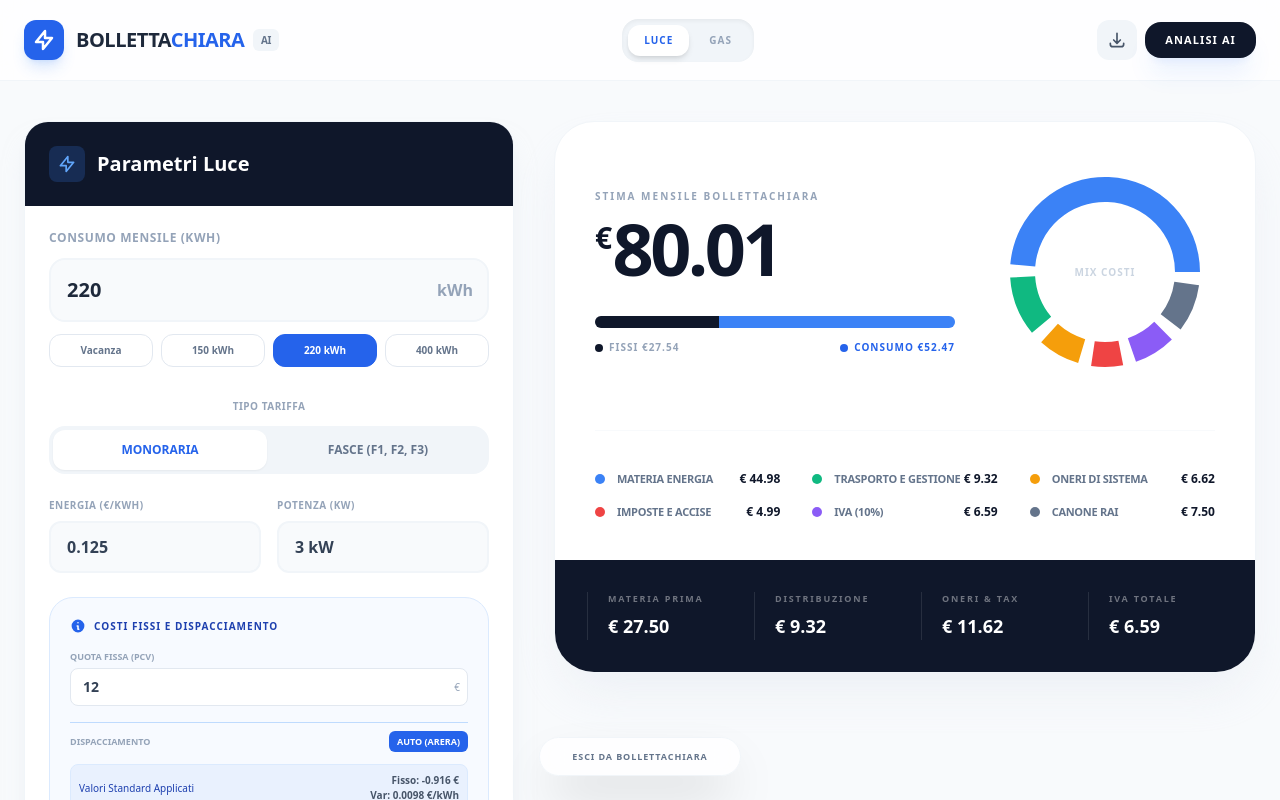
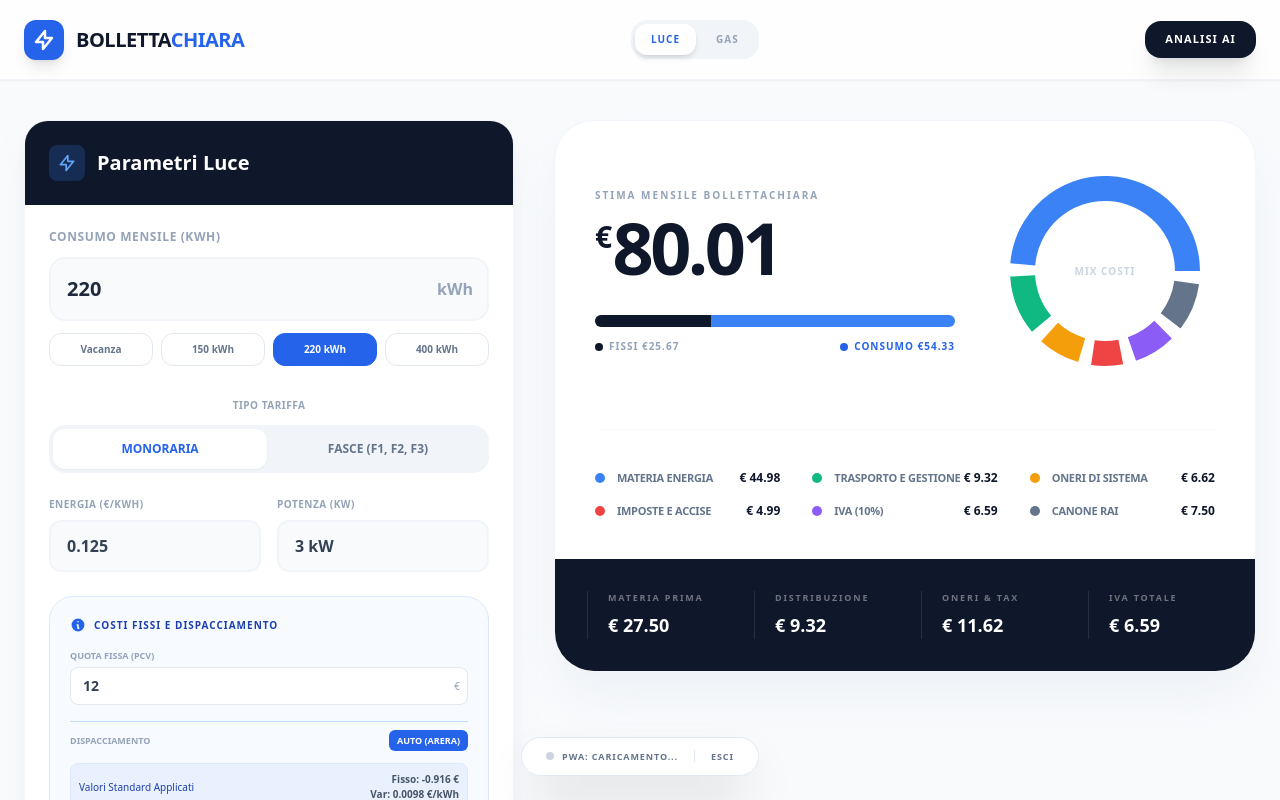
Before and after one commit to saxumb/Bolletta-Chiara-AI, a React (Vite) app: page / in a window 1280 px wide. Shown: the top 800 px of the page. Built offline with nearby package versions, Linux system fonts and the light colour scheme.

Commit message:
Add files via upload

```diff
--- a/App.tsx
+++ b/App.tsx
@@ -14,20 +14,23 @@
   const [advice, setAdvice] = useState<string | null>(null);
   const [loadingAdvice, setLoadingAdvice] = useState(false);
   const [isExitModalOpen, setIsExitModalOpen] = useState(false);
+  const [pwaActive, setPwaActive] = useState(false);
 
-  // Ottimizzazione per App Nativa: Gestione StatusBar e Colori
+  // Verifica se il Service Worker è attivo (per feedback utente)
+  useEffect(() => {
+    if ('serviceWorker' in navigator) {
+      navigator.serviceWorker.ready.then(() => setPwaActive(true));
+    }
+  }, []);
+
   useEffect(() => {
     const updateStatusBar = async () => {
       try {
-        // Tentiamo di importare Capacitor solo se siamo in ambiente mobile
         const { StatusBar } = await import('@capacitor/status-bar');
         const { Style } = await import('@capacitor/status-bar');
-
         await StatusBar.setBackgroundColor({ color: mode === 'luce' ? '#0f172a' : '#431407' });
         await StatusBar.setStyle({ style: Style.Dark });
-      } catch (e) {
-        // Ignora se non siamo su un device reale o plugin non presente
-      }
+      } catch (e) {}
     };
     updateStatusBar();
   }, [mode]);
@@ -40,20 +43,11 @@
         sessionStorage.setItem('exit_modal_shown', 'true');
       }
     };
-
-    const handleMouseLeave = (e: MouseEvent) => {
-      if (e.clientY <= 10) showModal();
-    };
-
+    const handleMouseLeave = (e: MouseEvent) => { if (e.clientY <= 10) showModal(); };
     window.history.pushState({ noBackExits: true }, '');
-    const handlePopState = () => {
-      showModal();
-      window.history.pushState({ noBackExits: true }, '');
-    };
-
+    const handlePopState = () => { showModal(); window.history.pushState({ noBackExits: true }, ''); };
     document.addEventListener('mouseleave', handleMouseLeave);
     window.addEventListener('popstate', handlePopState);
-
     return () => {
       document.removeEventListener('mouseleave', handleMouseLeave);
       window.removeEventListener('popstate', handlePopState);
@@ -67,66 +61,46 @@
 
   const results = useMemo((): BillBreakdown => {
     const n = (val: number | '') => val === '' ? 0 : val;
-
     if (mode === 'luce') {
       const monthlyKwh = n(inputs.monthlyKwh);
       let energyPrice = 0;
       if (inputs.isMultioraria) {
-        const p1 = n(inputs.energyPriceF1);
-        const p2 = n(inputs.energyPriceF2);
-        const p3 = n(inputs.energyPriceF3);
-        const f1 = inputs.percContentF1 / 100;
-        const f2 = inputs.percContentF2 / 100;
-        const f3 = inputs.percContentF3 / 100;
-        energyPrice = (p1 * f1) + (p2 * f2) + (p3 * f3);
+        energyPrice = (n(inputs.energyPriceF1) * (inputs.percContentF1/100)) +
+                      (n(inputs.energyPriceF2) * (inputs.percContentF2/100)) +
+                      (n(inputs.energyPriceF3) * (inputs.percContentF3/100));
       } else {
         energyPrice = n(inputs.energyPrice);
       }
-
       const pcvFixed = n(inputs.pcvFixed);
       const kwhWithLosses = monthlyKwh * (1 + RATES.gridLossFactor);
       const dispFixedVal = inputs.autoDispatching ? ARERA_DISPATCHING.fixed : n(inputs.dispatchingFixed);
       const dispVarVal = inputs.autoDispatching ? ARERA_DISPATCHING.variable : n(inputs.dispatchingVar);
-
       const qe = monthlyKwh * energyPrice;
       const perdite = (monthlyKwh * RATES.gridLossFactor) * energyPrice;
       const qf = pcvFixed;
       const dispReal = dispFixedVal + (kwhWithLosses * dispVarVal);
       const mercCapReal = kwhWithLosses * (n(inputs.capacityMarketVar) || 0.005);
       const materiaEnergiaTotal = qe + perdite + qf + dispReal + mercCapReal;
-
       const transportQf = RATES.transportFixed;
       const transportQp = RATES.transportPower * inputs.powerKw;
       const transportQe = RATES.transportVariable * monthlyKwh;
       const uc3 = RATES.uc3Rate * monthlyKwh;
       const uc6 = (RATES.uc6FixedRate * inputs.powerKw) + (RATES.uc6VarRate * monthlyKwh);
       const trasportoGestioneTotal = transportQf + transportQp + transportQe + uc3 + uc6;
-
       const asos = RATES.asosRate * monthlyKwh;
       const arim = RATES.arimRate * monthlyKwh;
       const systemFixed = inputs.isResident ? 0 : RATES.systemFixedNonResident;
       const oneriSistema = asos + arim + systemFixed;
-
       const imposte = monthlyKwh * RATES.exciseRate;
       const imponibile = materiaEnergiaTotal + trasportoGestioneTotal + oneriSistema + imposte;
       const iva = imponibile * RATES.ivaRate;
       const canoneRai = inputs.includeCanoneRai ? RATES.canoneRaiMonthly : 0;
-
-      const fixedBase = qf + dispFixedVal + transportQf + transportQp + (RATES.uc6FixedRate * inputs.powerKw) + systemFixed;
-      const fixedIVA = fixedBase * RATES.ivaRate;
-      const fixedTotal = fixedBase + fixedIVA + canoneRai;
-
       const total = imponibile + iva + canoneRai;
-      const variableTotal = total - fixedTotal;
-
       return {
         materiaEnergia: { quotaEnergia: qe, perditeRete: perdite, quotaFissa: qf, dispacciamento: dispReal, mercatoCapacita: mercCapReal, total: materiaEnergiaTotal },
         trasportoGestione: { quotaFissa: transportQf, quotaPotenza: transportQp, quotaEnergia: transportQe, oneriAggiuntivi: uc3 + uc6, total: trasportoGestioneTotal },
-        oneriSistema,
-        imposte,
-        iva,
-        canoneRai,
-        summary: { fixedTotal, variableTotal },
+        oneriSistema, imposte, iva, canoneRai,
+        summary: { fixedTotal: qf + dispFixedVal + transportQf + transportQp + canoneRai, variableTotal: total - (qf + dispFixedVal + transportQf + transportQp + canoneRai) },
         total
       };
     } else {
@@ -135,7 +109,6 @@
       const qvdFixed = n(inputs.qvdFixed);
       const gasTransportFixed = inputs.autoGasTransport ? GAS_RATES.avgTransportFixed : n(inputs.gasTransportFixed);
       const gasTransportVar = inputs.autoGasTransport ? GAS_RATES.avgTransportVar : n(inputs.gasTransportVar);
-
       const qGas = monthlySmc * gasPrice;
       const materiaTotal = qGas + qvdFixed;
       const transpFixed = gasTransportFixed;
@@ -145,19 +118,12 @@
       const imponibile = materiaTotal + trasportoTotal + accise;
       const ivaRate = monthlySmc < 40 ? GAS_RATES.ivaLow : GAS_RATES.ivaStandard;
       const iva = imponibile * ivaRate;
-
-      const fixedBase = qvdFixed + transpFixed;
-      const fixedTotal = fixedBase + (fixedBase * ivaRate);
       const total = imponibile + iva;
-
       return {
         materiaEnergia: { quotaEnergia: qGas, perditeRete: 0, quotaFissa: qvdFixed, dispacciamento: 0, mercatoCapacita: 0, total: materiaTotal },
         trasportoGestione: { quotaFissa: transpFixed, quotaPotenza: 0, quotaEnergia: transpVar, oneriAggiuntivi: 0, total: trasportoTotal },
-        oneriSistema: 0,
-        imposte: accise,
-        iva,
-        canoneRai: 0,
-        summary: { fixedTotal, variableTotal: total - fixedTotal },
+        oneriSistema: 0, imposte: accise, iva, canoneRai: 0,
+        summary: { fixedTotal: qvdFixed + transpFixed, variableTotal: total - (qvdFixed + transpFixed) },
         total
       };
     }
@@ -173,76 +139,31 @@
     }
   };
 
-  const exportReport = () => {
-    const isLuce = mode === 'luce';
-    const content = `
-BOLLETTA CHIARA AI - REPORT SIMULAZIONE ${isLuce ? 'LUCE' : 'GAS'}
---------------------------------------------------
-Consumo: ${isLuce ? inputs.monthlyKwh : inputs.monthlySmc} ${isLuce ? 'kWh' : 'Smc'}
-Costo Totale Stimato: € ${results.total.toFixed(2)}
-
-DETTAGLIO COSTI:
-- Materia ${isLuce ? 'Energia' : 'Gas'}: € ${results.materiaEnergia.total.toFixed(2)}
-- Trasporto e Gestione: € ${results.trasportoGestione.total.toFixed(2)}
-- Oneri di Sistema: € ${results.oneriSistema.toFixed(2)}
-- Imposte e Accise: € ${results.imposte.toFixed(2)}
-- IVA: € ${results.iva.toFixed(2)}
-${results.canoneRai > 0 ? `- Canone RAI: € ${results.canoneRai.toFixed(2)}` : ''}
-
-RIEPILOGO:
-- Quota Fissa (indipendente dai consumi): € ${results.summary.fixedTotal.toFixed(2)}
-- Quota Variabile (legata ai consumi): € ${results.summary.variableTotal.toFixed(2)}
---------------------------------------------------
-Generato da BollettaChiara AI il ${new Date().toLocaleDateString('it-IT')}
-    `;
-    const blob = new Blob([content], { type: 'text/plain' });
-    const url = URL.createObjectURL(blob);
-    const link = document.createElement('a');
-    link.href = url;
-    link.download = `BollettaChiara_AI_Report_${isLuce ? 'Luce' : 'Gas'}.txt`;
-    link.click();
-    URL.revokeObjectURL(url);
-  };
-
   const isLuce = mode === 'luce';
-  const textPrimary = isLuce ? 'text-blue-600' : 'text-orange-600';
 
   return (
-    <div className="min-h-screen bg-slate-50 text-slate-900 pb-20 selection:bg-blue-100 font-sans safe-top safe-bottom">
+    <div className="min-h-screen bg-slate-50 text-slate-900 pb-24 font-sans safe-top safe-bottom">
       <ExitModal isOpen={isExitModalOpen} onClose={() => setIsExitModalOpen(false)} isLuce={isLuce} />
 
-      <nav className="sticky top-0 z-50 bg-white/80 backdrop-blur-xl border-b border-slate-100 transition-all duration-300">
-        <div className="container mx-auto px-4 sm:px-6 h-20 flex items-center justify-between max-w-7xl">
+      <nav className="sticky top-0 z-50 bg-white/80 backdrop-blur-xl border-b border-slate-100 h-20 flex items-center shadow-sm">
+        <div className="container mx-auto px-6 flex items-center justify-between max-w-7xl">
           <div className="flex items-center gap-3">
-            <div className={`w-10 h-10 rounded-xl flex items-center justify-center shadow-lg transition-transform hover:rotate-6 ${isLuce ? 'bg-blue-600 shadow-blue-500/20' : 'bg-orange-600 shadow-orange-500/20'}`}>
+            <div className={`w-10 h-10 rounded-xl flex items-center justify-center shadow-lg ${isLuce ? 'bg-blue-600' : 'bg-orange-600'}`}>
                <svg xmlns="http://www.w3.org/2000/svg" className="h-6 w-6 text-white" fill="none" viewBox="0 0 24 24" stroke="currentColor">
                   <path strokeLinecap="round" strokeLinejoin="round" strokeWidth={2.5} d={isLuce ? "M13 10V3L4 14h7v7l9-11h-7z" : "M17.657 18.657A8 8 0 016.343 7.343S7 9 9 10c0-2 .5-5 2.986-7C14 5 16.09 5.777 17.656 7.343A7.975 7.975 0 0120 13a7.975 7.975 0 01-2.343 5.657z"} />
                </svg>
             </div>
-            <div className="hidden sm:block">
-              <h1 className="text-xl font-black tracking-tight text-slate-800">BOLLETTA<span className={textPrimary}>CHIARA</span> <span className="text-[10px] bg-slate-100 px-2 py-1 rounded-md text-slate-500 align-top ml-1">AI</span></h1>
-            </div>
+            <h1 className="text-xl font-black tracking-tight hidden sm:block">BOLLETTA<span className={isLuce ? 'text-blue-600' : 'text-orange-600'}>CHIARA</span></h1>
           </div>
 
-          <div className="bg-slate-100 p-1.5 rounded-2xl flex items-center gap-1 shadow-inner">
+          <div className="bg-slate-100 p-1 rounded-2xl flex gap-1">
             <button onClick={() => handleModeChange('luce')} className={`px-4 py-2 rounded-xl text-[10px] font-black tracking-widest transition-all ${isLuce ? 'bg-white text-blue-600 shadow-md' : 'text-slate-400'}`}>LUCE</button>
             <button onClick={() => handleModeChange('gas')} className={`px-4 py-2 rounded-xl text-[10px] font-black tracking-widest transition-all ${!isLuce ? 'bg-white text-orange-600 shadow-md' : 'text-slate-400'}`}>GAS</button>
           </div>
 
-          <div className="flex items-center gap-2">
-              <button
-                onClick={exportReport}
-                className="hidden md:flex items-center justify-center p-2.5 bg-slate-100 text-slate-600 rounded-xl hover:bg-slate-200 transition-all active:scale-90"
-                title="Esporta Report"
-              >
-                <svg xmlns="http://www.w3.org/2000/svg" className="h-5 w-5" fill="none" viewBox="0 0 24 24" stroke="currentColor">
-                  <path strokeLinecap="round" strokeLinejoin="round" strokeWidth={2} d="M4 16v1a3 3 0 003 3h10a3 3 0 003-3v-1m-4-4l-4 4m0 0l-4-4m4 4V4" />
-                </svg>
-              </button>
-              <button onClick={fetchAdvice} disabled={loadingAdvice} className={`flex items-center gap-2 text-white px-5 py-2.5 rounded-2xl font-black text-[11px] uppercase tracking-widest transition-all shadow-xl active:scale-95 disabled:opacity-50 ${isLuce ? 'bg-slate-900 shadow-blue-500/10' : 'bg-orange-950 shadow-orange-500/10'}`}>
-                {loadingAdvice ? <div className="w-4 h-4 border-2 border-white/20 border-t-white rounded-full animate-spin"></div> : "Analisi AI"}
-              </button>
-          </div>
+          <button onClick={fetchAdvice} disabled={loadingAdvice} className={`flex items-center gap-2 text-white px-5 py-2.5 rounded-2xl font-black text-[11px] uppercase tracking-widest transition-all shadow-xl active:scale-95 disabled:opacity-50 ${isLuce ? 'bg-slate-900' : 'bg-orange-950'}`}>
+            {loadingAdvice ? "Analisi..." : "Analisi AI"}
+          </button>
         </div>
       </nav>
 
@@ -252,38 +173,32 @@
             <InputCard inputs={inputs} setInputs={setInputs} mode={mode} />
             <DonationCard />
           </div>
-
           <div className="lg:col-span-7 space-y-8">
             <ResultCard results={results} mode={mode} />
-
             {(advice || loadingAdvice) && (
-              <div className="bg-white p-8 rounded-[2rem] shadow-2xl shadow-slate-200/50 border border-slate-100 overflow-hidden relative">
-                <div className={`absolute top-0 left-0 w-full h-1 ${isLuce ? 'bg-blue-600' : 'bg-orange-600'} opacity-20`}></div>
-                <div className="flex items-center gap-4 mb-6">
-                  <div className={`w-12 h-12 rounded-2xl flex items-center justify-center ${isLuce ? 'bg-blue-100 text-blue-600' : 'bg-orange-100 text-orange-600'}`}>
-                    <svg xmlns="http://www.w3.org/2000/svg" className="h-6 w-6" fill="none" viewBox="0 0 24 24" stroke="currentColor">
-                      <path strokeLinecap="round" strokeLinejoin="round" strokeWidth={2} d="M9.663 17h4.673M12 3v1m6.364 1.636l-.707.707M21 12h-1M4 12H3m3.343-5.657l-.707-.707m2.828 9.9a5 5 0 117.072 0l-.548.547A3.374 3.374 0 0014 18.469V19a2 2 0 11-4 0v-.531c0-.895-.356-1.754-.988-2.386l-.548-.547z" />
-                    </svg>
-                  </div>
-                  <h3 className="text-xl font-black text-slate-800">Analisi BollettaChiara</h3>
-                </div>
-                {loadingAdvice ? (
-                  <div className="space-y-4 py-4 animate-pulse">
-                    <div className="h-3 bg-slate-100 rounded-full w-3/4"></div>
-                    <div className="h-3 bg-slate-100 rounded-full w-full"></div>
-                    <div className="h-3 bg-slate-100 rounded-full w-2/3"></div>
-                  </div>
-                ) : (
-                  <div className="prose prose-slate max-w-none text-slate-600 leading-relaxed bg-slate-50/50 p-6 rounded-2xl border border-slate-100" dangerouslySetInnerHTML={{ __html: advice?.replace(/\n/g, '<br/>') || '' }} />
-                )}
+              <div className="bg-white p-8 rounded-[2rem] shadow-2xl border border-slate-100">
+                <h3 className="text-xl font-black text-slate-800 mb-6 flex items-center gap-3">
+                  <span className="text-2xl">✨</span> Analisi BollettaChiara
+                </h3>
+                {loadingAdvice ? <div className="space-y-4 animate-pulse"><div className="h-3 bg-slate-100 rounded-full w-3/4"></div><div className="h-3 bg-slate-100 rounded-full w-full"></div></div> :
+                <div className="prose prose-slate max-w-none text-slate-600 leading-relaxed bg-slate-50/50 p-6 rounded-2xl border border-slate-100" dangerouslySetInnerHTML={{ __html: advice?.replace(/\n/g, '<br/>') || '' }} />}
               </div>
             )}
           </div>
         </div>
       </main>
 
-      <footer className="fixed bottom-0 left-0 w-full p-6 flex justify-center pointer-events-none z-40 safe-bottom">
-          <button onClick={() => setIsExitModalOpen(true)} className="pointer-events-auto bg-white/80 backdrop-blur-md border border-slate-100 text-[9px] font-black text-slate-500 uppercase tracking-widest px-8 py-3 rounded-full hover:bg-slate-900 hover:text-white transition-all shadow-2xl">Esci da BollettaChiara</button>
+      <footer className="fixed bottom-0 left-0 w-full p-6 flex flex-col items-center gap-3 z-40 pointer-events-none safe-bottom">
+          <div className="pointer-events-auto flex items-center gap-4 bg-white/90 backdrop-blur-md border border-slate-200 px-6 py-3 rounded-full shadow-2xl">
+            <div className="flex items-center gap-2">
+              <div className={`w-2 h-2 rounded-full ${pwaActive ? 'bg-green-500 animate-pulse' : 'bg-slate-300'}`}></div>
+              <span className="text-[9px] font-black text-slate-500 uppercase tracking-widest">
+                {pwaActive ? 'PWA: Attiva (Store Ready)' : 'PWA: Caricamento...'}
+              </span>
+            </div>
+            <div className="w-[1px] h-3 bg-slate-200"></div>
+            <button onClick={() => setIsExitModalOpen(true)} className="text-[9px] font-black text-slate-500 uppercase tracking-widest hover:text-slate-900 transition-colors">Esci</button>
+          </div>
       </footer>
     </div>
   );
--- a/package.json
+++ b/package.json
@@ -6,7 +6,7 @@
   "type": "module",
   "scripts": {
     "dev": "vite",
-    "build": "tsc && vite build",
+    "build": "vite build",
     "preview": "vite preview",
     "static-build": "vite build --base=./",
     "android:sync": "npm run build && npx cap sync android"
@@ -23,6 +23,7 @@
     "@capacitor/cli": "^7.0.0",
     "@types/react": "^19.0.0",
     "@types/react-dom": "^19.0.0",
+    "@vitejs/plugin-react": "^4.3.4",
     "autoprefixer": "^10.4.20",
     "postcss": "^8.4.49",
     "tailwindcss": "^3.4.16",
```
Also changed, not shown: sw.js (+7 -10 lines).
